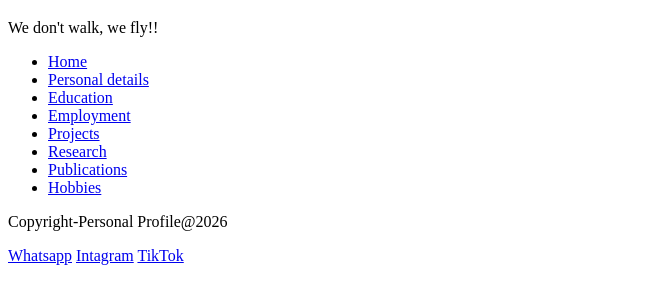
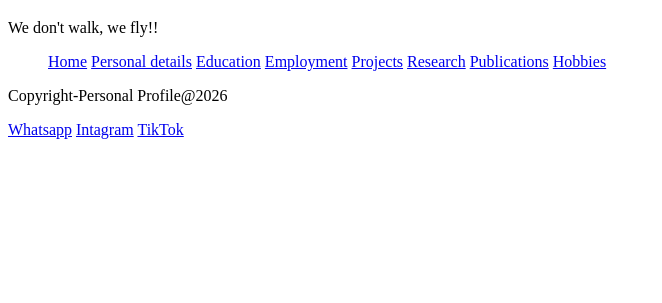
Before and after one commit to Boitshepho-seema/profile, a plain HTML site: page index.html in a window 1280 px wide. Shown: the part 61-364 px from the top of the page, without its empty margins (0-662 px from the left). Drawn offline with Linux system fonts and the light colour scheme.

Commit message:
Update index.html

```diff
--- a/index.html
+++ b/index.html
@@ -4,6 +4,10 @@
       <title>My profile</title>
       <meta charset="utf-8"/>
    <style>
+      ul#ulnav>li{
+       display:inline;
+       list-style-type:none;
+      }
    </style>
     </head>
   <body>
```
